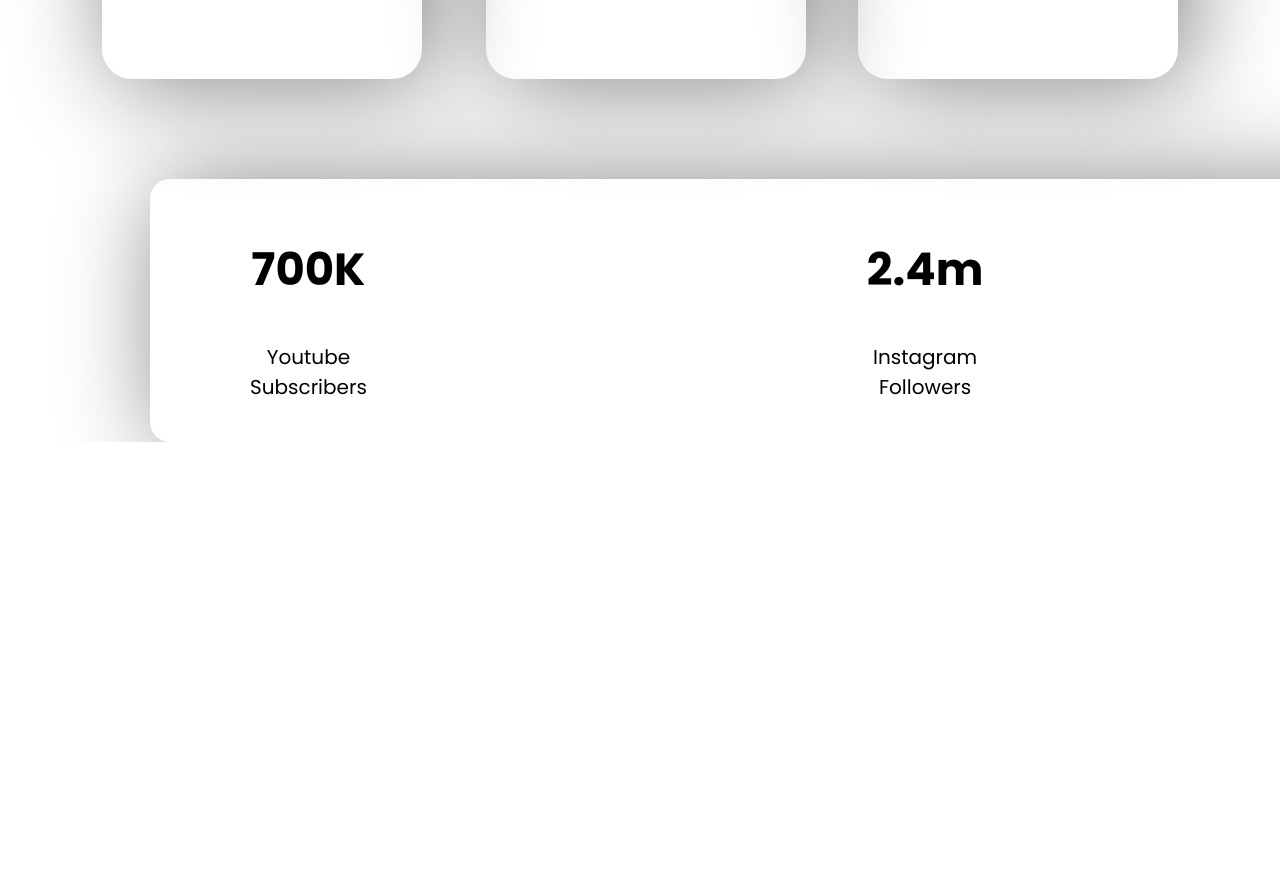
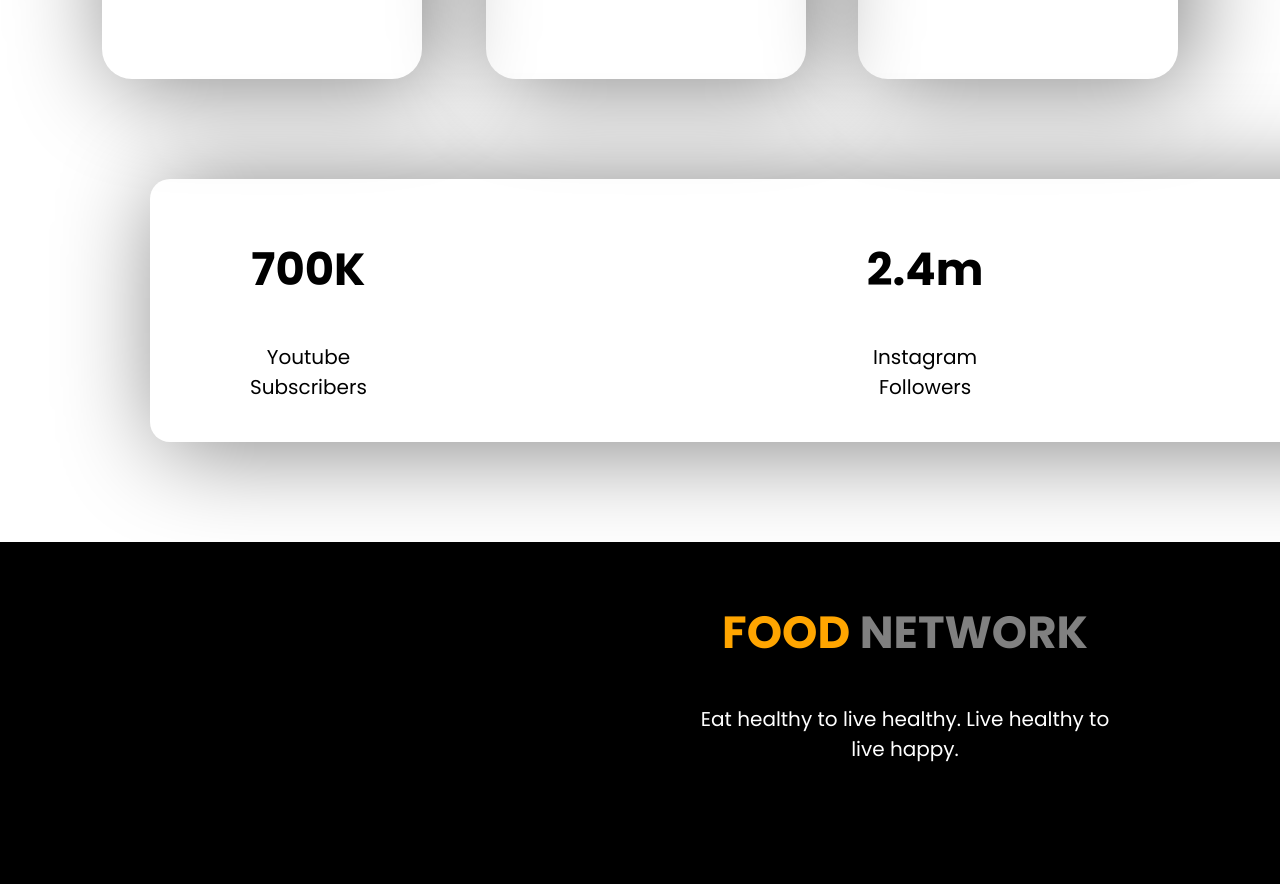
Before and after one commit to alislamrimon/Food-Network, a plain HTML site: page index.html in a window 1280 px wide. Shown: the part 2864-3748 px from the top of the page. Before the commit the page ends 3306 px from the top, so only its background shows below. Drawn offline with Linux system fonts and the light colour scheme.

Commit message:
final-commit

```diff
--- a/index.html
+++ b/index.html
@@ -119,6 +119,16 @@
     </section>
 
 
+
+
+    <section class="fifth-divition">
+        <div class="fifth-divition-style">
+            <h2> <span class="orange-color">FOOD</span> <span id="net-color">NETWORK</span></h2>
+            <p id="pra-color">Eat healthy to live healthy. Live healthy to live happy.</p>
+        </div>
+
+    </section>
+
 </body>
 
 </html>
--- a/style.css
+++ b/style.css
@@ -160,3 +160,24 @@
     text-align: center;
     padding-left: 500px;
 }
+
+
+.fifth-divition{
+    margin-top: 100px;
+    background-color: black;
+    padding: 475px;
+    width: 50%;
+    padding-top: 20px;
+    padding-bottom: 100px;
+
+}
+.fifth-divition-style{
+    text-align: center;
+    padding-left: 220px;
+}
+#net-color{
+    color: gray;
+}
+#pra-color{
+    color: white;
+}
```
